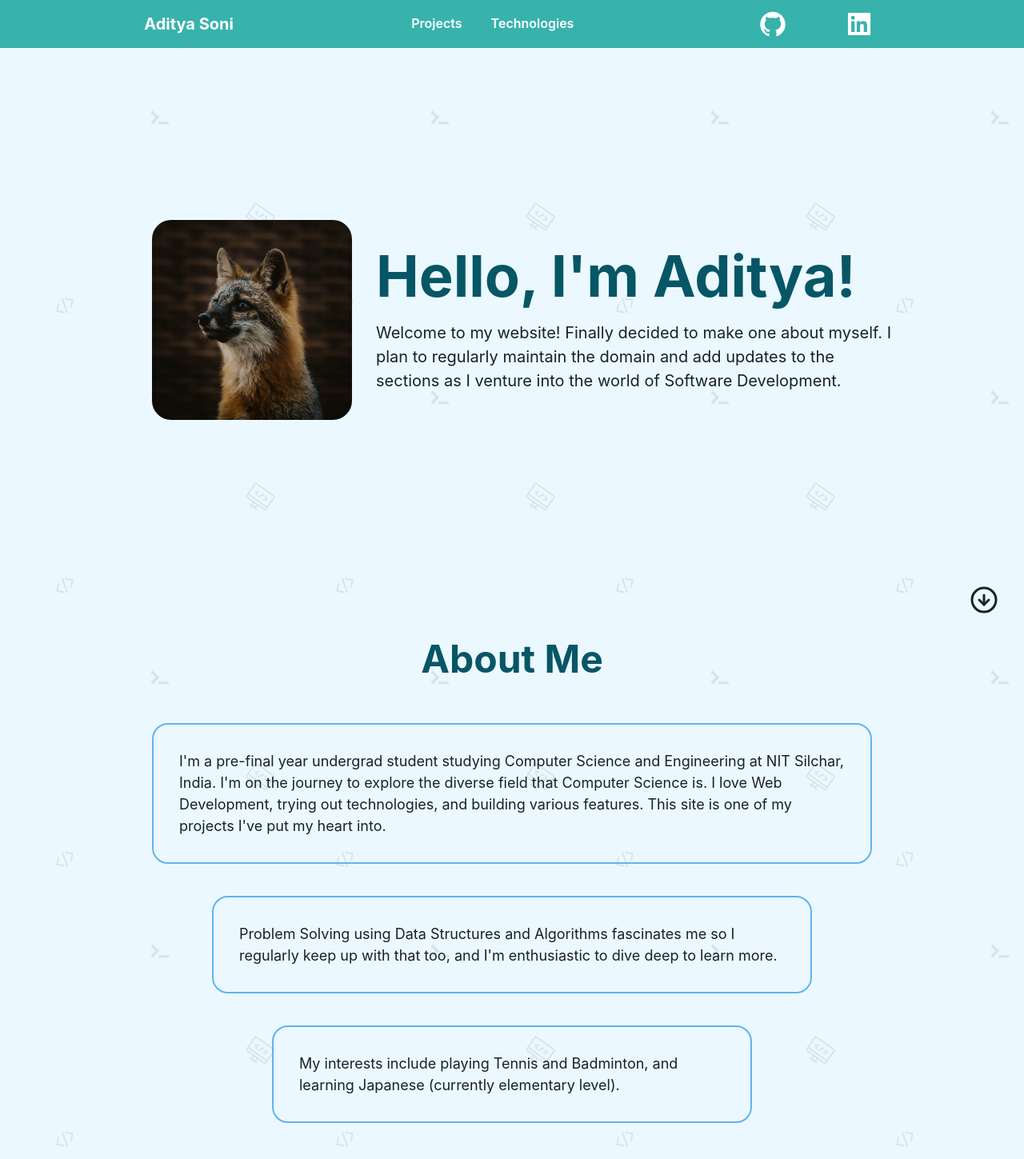
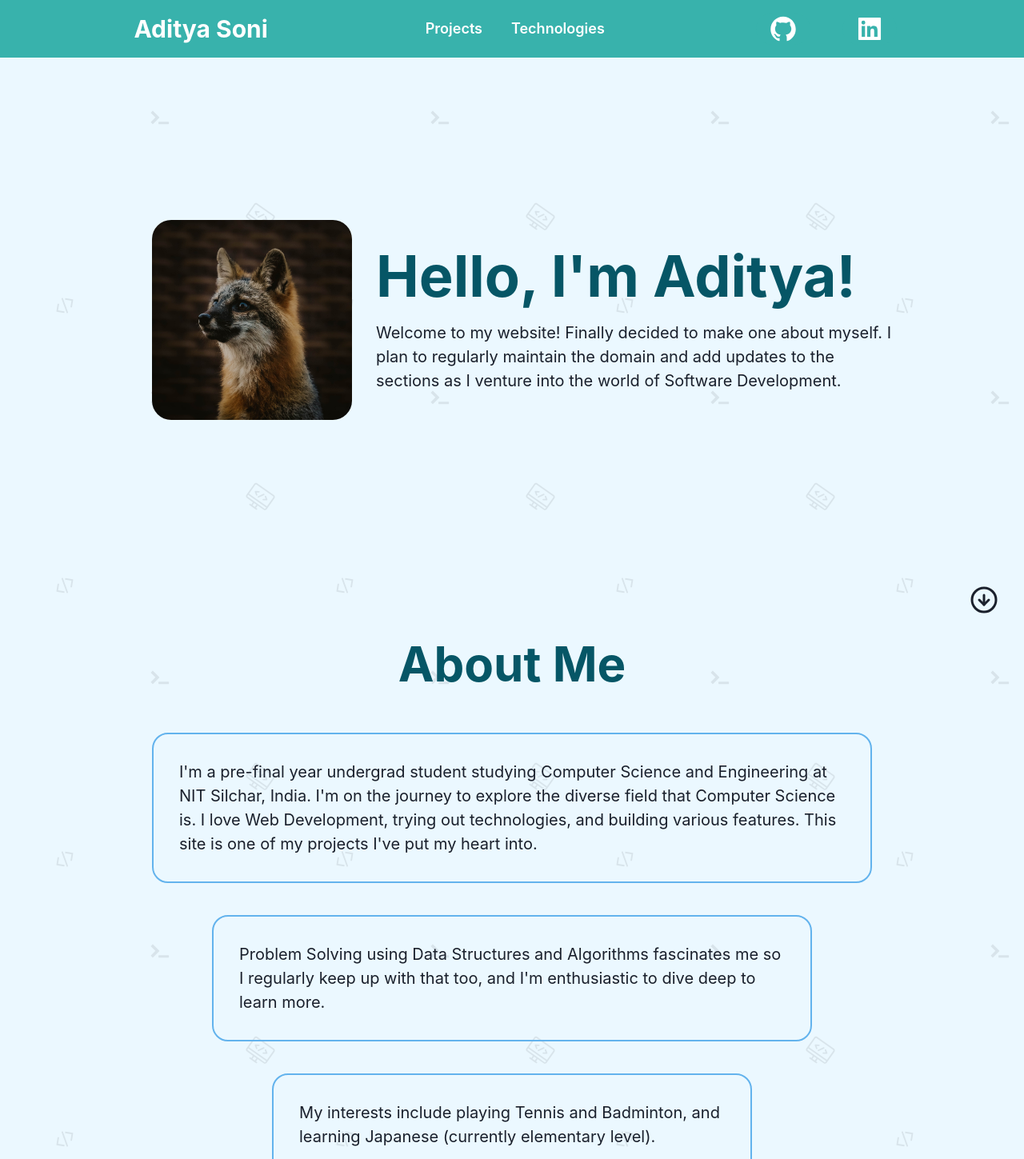
Before and after one commit to adityson/portfolio-website, a Next.js app: page / in a window 1280 px wide. Shown: the top 1449 px of the page at 80% size. Built offline with nearby package versions, Linux system fonts and the light colour scheme.

Commit message:
updated styles

```diff
--- a/components/About/About.tsx
+++ b/components/About/About.tsx
@@ -5,23 +5,23 @@ import BoxIn from './BoxIn';
 const About = () => {
     return (
         <Flex id='about' flexDirection='column' alignItems='center' marginBottom='100px' mx='40px'>
-            <Heading as='h3' size='2xl' marginBottom='36px' color='#065666'>About Me</Heading>
+            <Heading as='h2' size='3xl' marginBottom='36px' color='#065666'>About Me</Heading>
             <Flex flexDirection='column' alignItems='center'>
                 <BoxIn childWidth='900px'>
-                    <Text fontSize='lg'>
+                    <Text fontSize='xl'>
                         I'm a pre-final year undergrad student studying Computer Science and Engineering at NIT Silchar, India.
                         I'm on the journey to explore the diverse field that Computer Science is. I love Web Development, trying out technologies,
                         and building various features. This site is one of my projects I've put my heart into.
                     </Text>
                 </BoxIn>
                 <BoxIn childWidth='750px'>
-                    <Text fontSize='lg'>
+                    <Text fontSize='xl'>
                         Problem Solving using Data Structures and Algorithms fascinates me so I regularly keep up with that too,
                         and I'm enthusiastic to dive deep to learn more.
                     </Text>
                 </BoxIn>
                 <BoxIn childWidth='600px'>
-                    <Text fontSize='lg'>
+                    <Text fontSize='xl'>
                         My interests include playing Tennis and Badminton, and learning Japanese (currently elementary level).
                     </Text>
                 </BoxIn>
--- a/components/Nav/LinkLi.tsx
+++ b/components/Nav/LinkLi.tsx
@@ -13,7 +13,7 @@ const LinkLi = ({ to, LinkText }: LinkLiProps) => {
       <Link href={to}>
         <Button
             as="a"
-            size='md'
+            size='lg'
             variant="ghost"
             padding='8px'
             borderRadius='15px'
--- a/components/Nav/Nav.tsx
+++ b/components/Nav/Nav.tsx
@@ -11,8 +11,8 @@ const Nav = () => {
             <Flex>
                 <Link href='/'>
                     <Heading
-                        as='h4'
-                        size='md'
+                        as='h3'
+                        size='lg'
                         padding='8px'
                         margin='0 20px'
                         borderRadius='15px'
```
